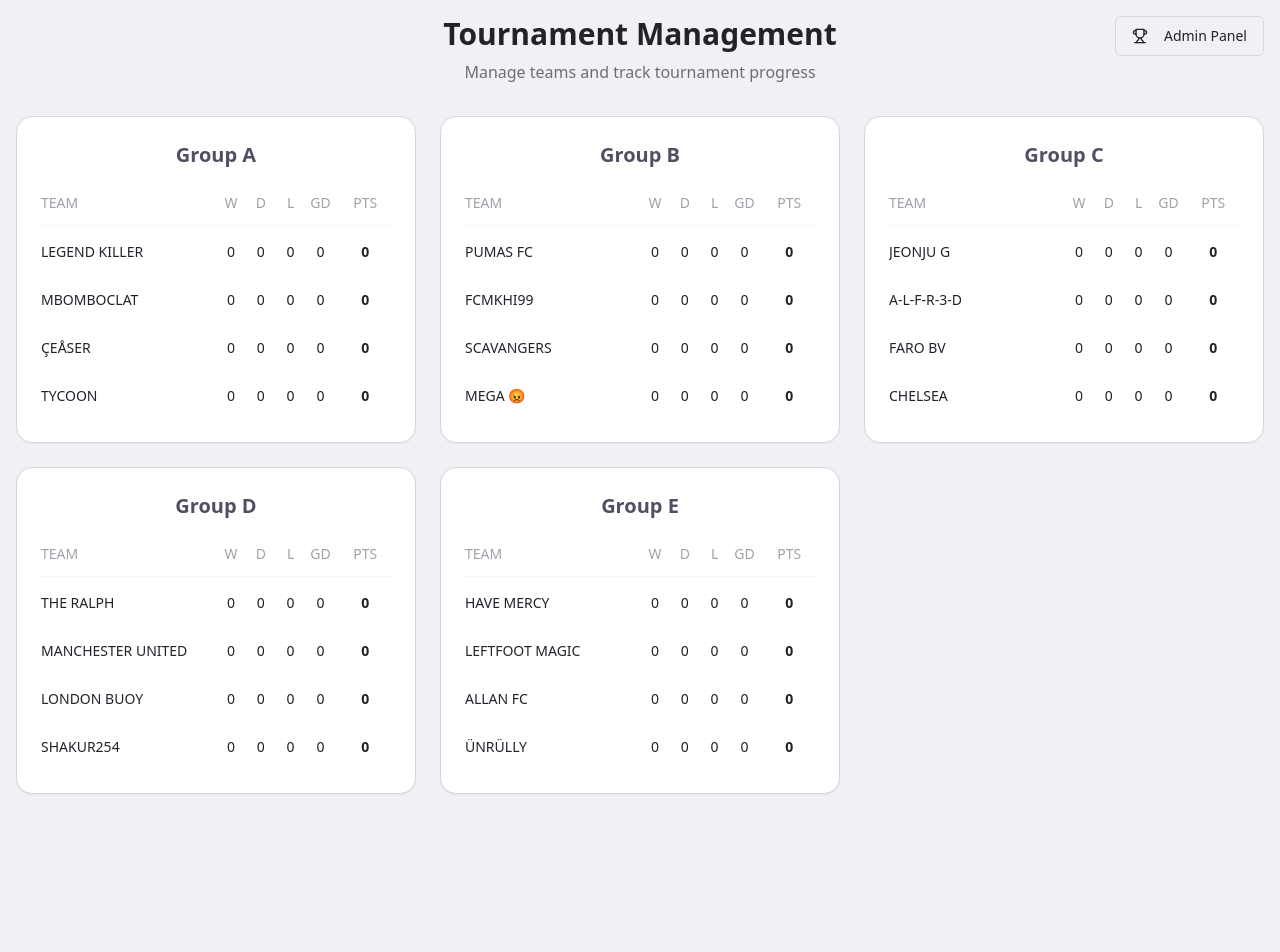
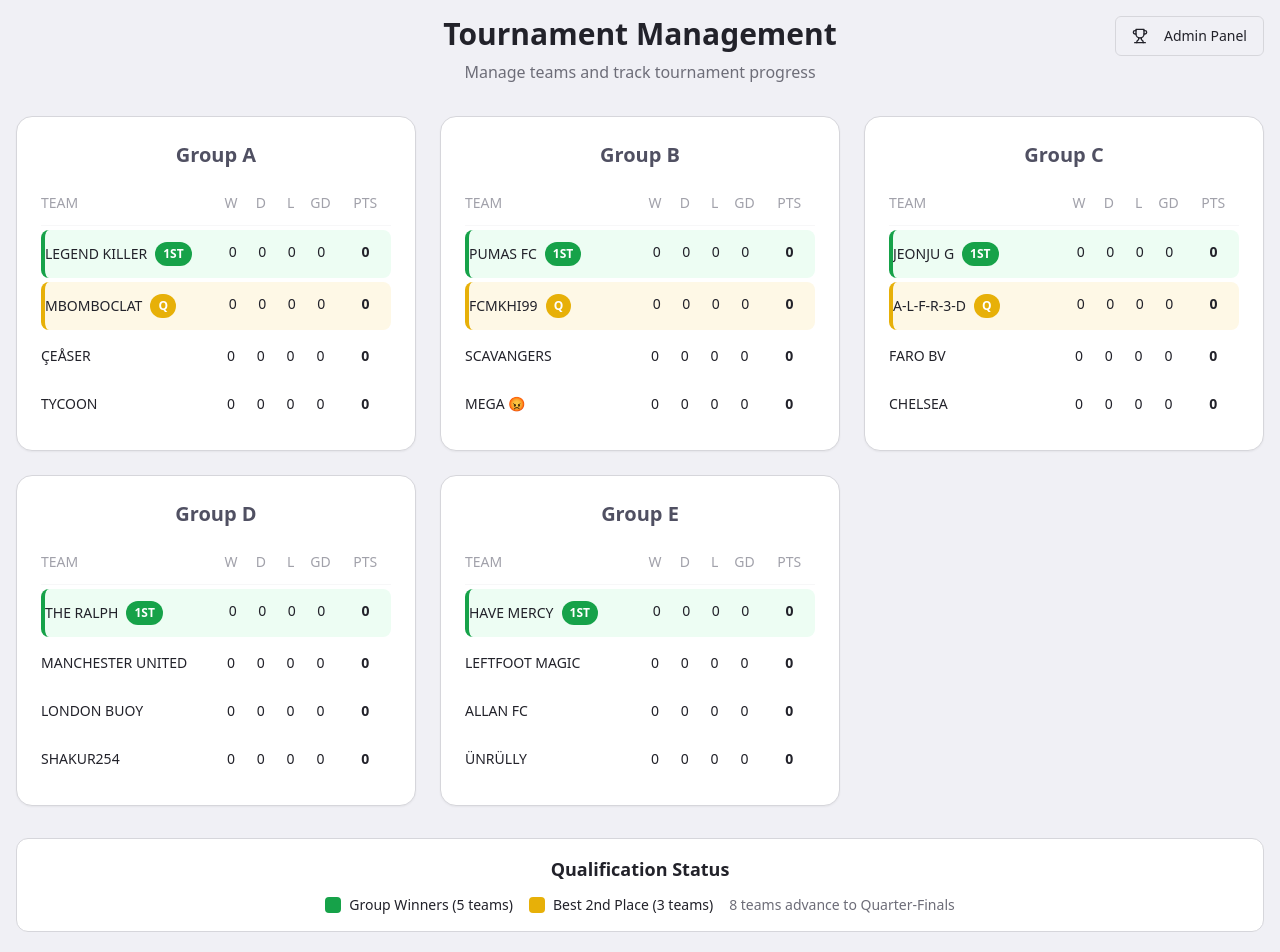
Before and after one commit to ProfKhamis/Tournament, a React (Vite) app: page / in a window 1280 px wide. Shown: the top 952 px of the page. Before the commit the page ends 842 px from the top, so only its background shows below. Built offline with nearby package versions, Linux system fonts and the light colour scheme.

Commit message:
Add highlighting for top teams

```diff
--- a/src/components/GroupTable.tsx
+++ b/src/components/GroupTable.tsx
@@ -1,10 +1,32 @@
-import { Group } from '@/types/tournament';
+import { Group, Team } from '@/types/tournament';
 
 interface GroupTableProps {
   group: Group;
+  qualifiedTeams: {
+    firstPlace: string[];
+    secondPlace: string[];
+  };
 }
 
-const GroupTable = ({ group }: GroupTableProps) => {
+const GroupTable = ({ group, qualifiedTeams }: GroupTableProps) => {
+  const getTeamHighlight = (team: Team, position: number) => {
+    if (qualifiedTeams.firstPlace.includes(team.id) && position === 0) {
+      return {
+        rowClass: "bg-qualified-first-bg border-l-4 border-qualified-first",
+        badge: "1ST"
+      };
+    }
+    if (qualifiedTeams.secondPlace.includes(team.id) && position === 1) {
+      return {
+        rowClass: "bg-qualified-second-bg border-l-4 border-qualified-second",
+        badge: "Q"
+      };
+    }
+    return {
+      rowClass: "",
+      badge: null
+    };
+  };
   return (
     <div className="bg-card rounded-2xl p-6 shadow-sm border border-border">
       <h2 className="text-xl font-semibold text-tournament-header mb-6 text-center">
@@ -25,10 +47,21 @@ const GroupTable = ({ group }: GroupTableProps) => {
         {/* Teams */}
         {group.teams
           .sort((a, b) => b.points - a.points || b.goalDifference - a.goalDifference)
-          .map((team) => (
-            <div key={team.id} className="grid grid-cols-12 gap-2 text-sm py-3 hover:bg-muted/30 transition-colors">
-              <div className="col-span-6 font-medium text-foreground text-left truncate pr-4">
+          .map((team, index) => {
+            const highlight = getTeamHighlight(team, index);
+            return (
+              <div key={team.id} className={`grid grid-cols-12 gap-2 text-sm py-3 hover:bg-muted/30 transition-colors rounded-lg ${highlight.rowClass}`}>
+                <div className="col-span-6 font-medium text-foreground text-left truncate pr-4 flex items-center gap-2">
                   {team.name}
+                  {highlight.badge && (
+                    <span className={`text-xs px-2 py-1 rounded-full font-bold ${
+                      highlight.badge === "1ST"
+                        ? "bg-qualified-first text-white"
+                        : "bg-qualified-second text-white"
+                    }`}>
+                      {highlight.badge}
+                    </span>
+                  )}
                 </div>
                 <div className="col-span-1 text-center text-foreground font-medium">{team.wins}</div>
                 <div className="col-span-1 text-center text-foreground font-medium">{team.draws}</div>
@@ -36,7 +69,8 @@ const GroupTable = ({ group }: GroupTableProps) => {
                 <div className="col-span-1 text-center text-foreground font-medium">{team.goalDifference}</div>
                 <div className="col-span-2 text-center font-semibold text-foreground">{team.points}</div>
               </div>
-          ))}
+            );
+          })}
       </div>
     </div>
   );
--- a/src/index.css
+++ b/src/index.css
@@ -43,6 +43,12 @@ All colors MUST be HSL.
     --admin-primary: 240 100% 50%;
     --admin-success: 142 71% 45%;
     --admin-danger: 0 84% 60%;
+
+    /* Qualification highlights */
+    --qualified-first: 142 76% 36%;
+    --qualified-first-bg: 142 76% 96%;
+    --qualified-second: 45 93% 47%;
+    --qualified-second-bg: 45 93% 95%;
 
     --radius: 0.5rem;
 
--- a/src/pages/Index.tsx
+++ b/src/pages/Index.tsx
@@ -135,6 +135,33 @@ const Index = () => {
     }));
   };
 
+  const calculateQualifiedTeams = () => {
+    // Get first place teams from each group
+    const firstPlaceTeams = groups.map(group => {
+      const sortedTeams = [...group.teams].sort((a, b) => b.points - a.points || b.goalDifference - a.goalDifference);
+      return sortedTeams[0]?.id || '';
+    }).filter(id => id);
+
+    // Get all second place teams and sort them by points and goal difference
+    const secondPlaceTeams = groups.map(group => {
+      const sortedTeams = [...group.teams].sort((a, b) => b.points - a.points || b.goalDifference - a.goalDifference);
+      return sortedTeams[1] || null;
+    }).filter(team => team !== null);
+
+    // Sort second place teams and take top 3
+    const topSecondPlaceTeams = secondPlaceTeams
+      .sort((a, b) => b.points - a.points || b.goalDifference - a.goalDifference)
+      .slice(0, 3)
+      .map(team => team.id);
+
+    return {
+      firstPlace: firstPlaceTeams,
+      secondPlace: topSecondPlaceTeams
+    };
+  };
+
+  const qualifiedTeams = calculateQualifiedTeams();
+
   return (
     <div className="min-h-screen bg-tournament-bg p-4">
       <div className="max-w-7xl mx-auto">
@@ -145,8 +172,26 @@ const Index = () => {
 
         <div className="grid grid-cols-1 md:grid-cols-2 lg:grid-cols-3 gap-6 mb-8">
           {groups.map((group) => (
-            <GroupTable key={group.id} group={group} />
+            <GroupTable key={group.id} group={group} qualifiedTeams={qualifiedTeams} />
           ))}
+        </div>
+
+        {/* Qualification Legend */}
+        <div className="mb-6 p-4 bg-card rounded-xl border border-border">
+          <h3 className="text-lg font-semibold mb-3 text-center">Qualification Status</h3>
+          <div className="flex flex-wrap justify-center gap-4">
+            <div className="flex items-center gap-2">
+              <div className="w-4 h-4 bg-qualified-first rounded"></div>
+              <span className="text-sm font-medium">Group Winners (5 teams)</span>
+            </div>
+            <div className="flex items-center gap-2">
+              <div className="w-4 h-4 bg-qualified-second rounded"></div>
+              <span className="text-sm font-medium">Best 2nd Place (3 teams)</span>
+            </div>
+            <div className="text-sm text-muted-foreground">
+              8 teams advance to Quarter-Finals
+            </div>
+          </div>
         </div>
 
         <AdminPanel
--- a/tailwind.config.ts
+++ b/tailwind.config.ts
@@ -62,6 +62,12 @@ export default {
 					success: 'hsl(var(--admin-success))',
 					danger: 'hsl(var(--admin-danger))'
 				},
+				qualified: {
+					first: 'hsl(var(--qualified-first))',
+					'first-bg': 'hsl(var(--qualified-first-bg))',
+					second: 'hsl(var(--qualified-second))',
+					'second-bg': 'hsl(var(--qualified-second-bg))'
+				},
 				sidebar: {
 					DEFAULT: 'hsl(var(--sidebar-background))',
 					foreground: 'hsl(var(--sidebar-foreground))',
```
Lines whose indentation alone changed are shown as unchanged.
